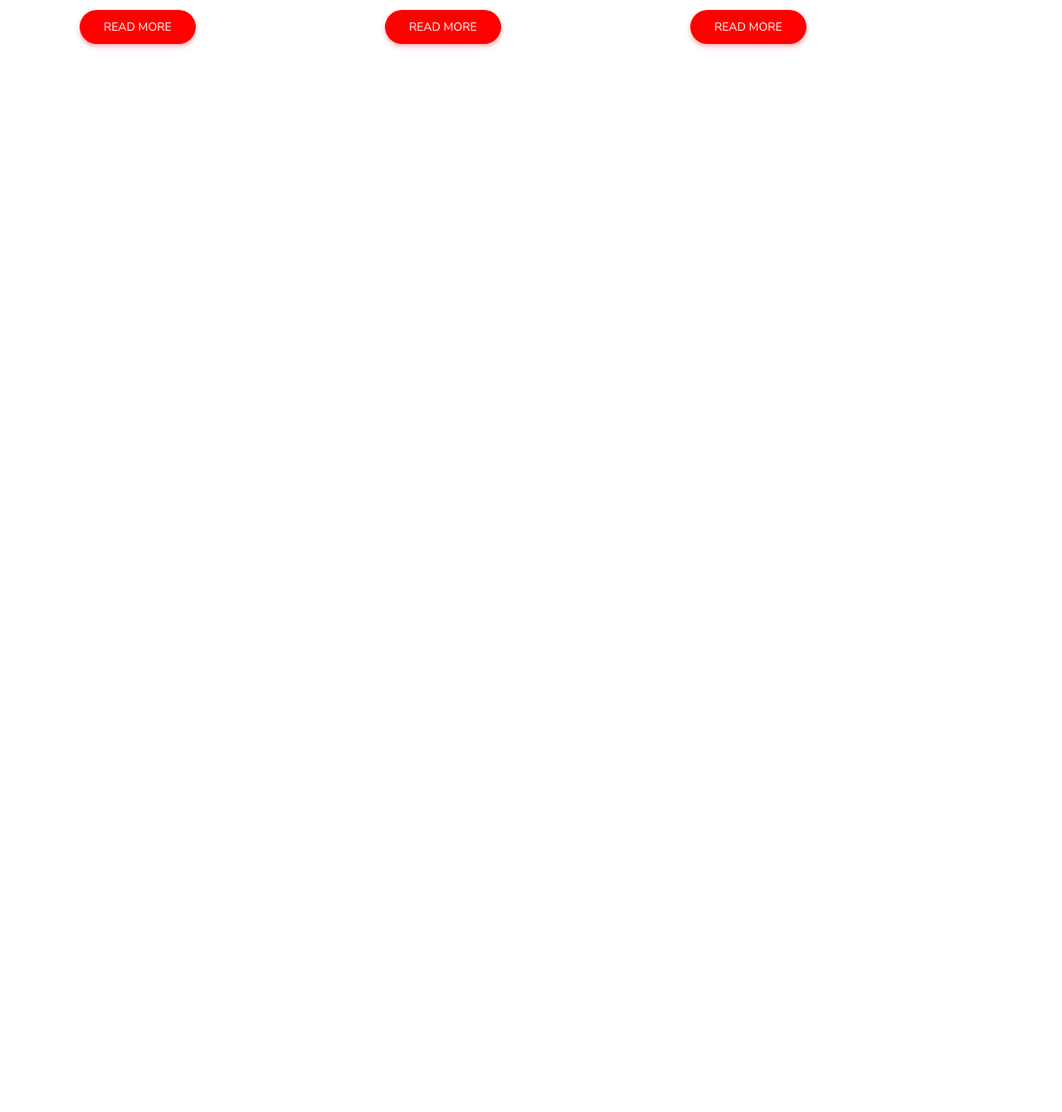
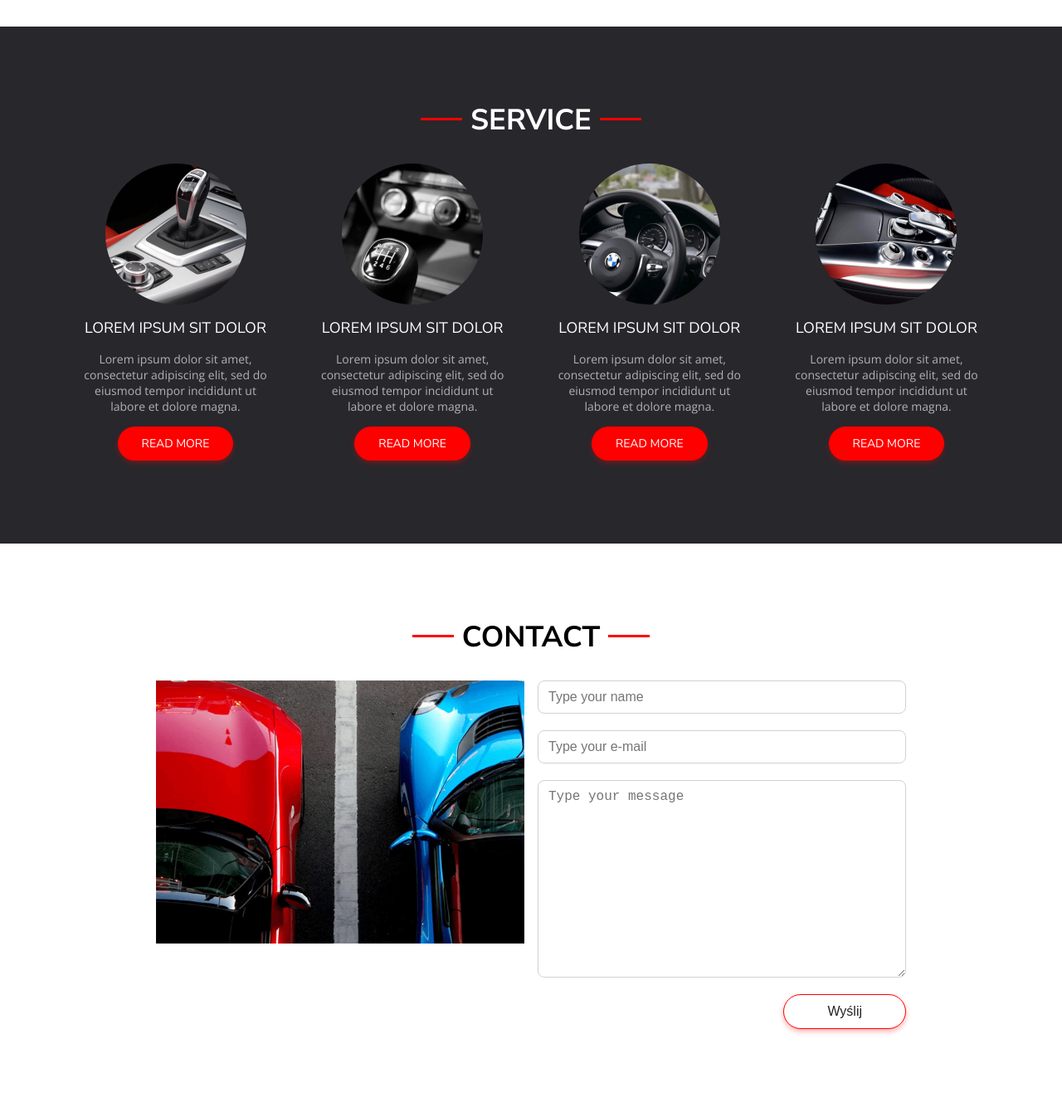
Before and after one commit to slavojanowski/carsharing, a plain HTML site: page 01_Car_Sharing/index.html in a window 1280 px wide. Shown: the part 1320-2660 px from the top of the page at 83% size. Before the commit the page ends 1473 px from the top, so only its background shows below. Drawn offline with nearby package versions, Linux system fonts and the light colour scheme.

Commit message:
service and contact section

```diff
--- a/01_Car_Sharing/css/style.css
+++ b/01_Car_Sharing/css/style.css
@@ -194,8 +194,9 @@ article {
 .single-article {
   width: 352px;
 }
-.single-article img {
-  max-width: 100%;
+.single-article img,
+.single-service img {
+  width: 170px;
 }
 .post-title {
   color: #6a6a6a;
@@ -221,5 +222,80 @@ article {
   padding: 11px 29px;
   font-size: 14px;
   line-height: 19px;
-  box-shadow: 0px 3px 6px #FF00004D;
+  box-shadow: 0px 3px 6px #ff00004d;
 }
+
+.services {
+  background-color: #28272c;
+  padding-top: 95px;
+  padding-bottom: 100px;
+}
+.single-service {
+  width: 231px;
+  text-align: center;
+}
+.service-title {
+  color: #fff;
+  font-size: 18px;
+  line-height: 26px;
+  font-family: "Nunito Sans", sans-serif;
+  margin: 15px 0;
+}
+.service-excerpt {
+  color: #b2b2b2;
+  font-size: 14px;
+  line-height: 19px;
+  font-weight: 300;
+  font-family: "Open Sans", sans-serif;
+  margin-bottom: 15px;
+}
+
+.contact {
+  padding: 95px 0 100px 0;
+}
+.contact .blog-title {
+  color: #000000;
+}
+.contact-section {
+  /* width: 904px; */
+  display: flex;
+  justify-content: center;
+}
+.contact-img img {
+  max-width: 100%;
+}
+.contact-form {
+  /* background-color: grey; */
+}
+.contact-img,
+.contact-form {
+  width: 444px;
+}
+.contact-img {
+  margin-right: 8px;
+}
+.contact-form {
+  margin-left: 8px;
+}
+.contact-form .your-name,
+.contact-form .your-email,
+.contact-form textarea {
+  display: block;
+  width: 100%;
+  margin-bottom: 20px;
+  /* background: #ffffff; */
+  border: 1px solid #d1d1d1;
+  border-radius: 8px;
+  padding: 8px 12px;
+  color: #b2b2b2;
+  font-size: 16px;
+  line-height: 22px;
+}
+.submit-btn {
+  box-shadow: 0px 3px 6px #ff00004d;
+  border: 1px solid #ff0000;
+  border-radius: 40px;
+  padding: 11px 52px;
+  background-color: #fff;
+  float: right;
+}
--- a/01_Car_Sharing/index.html
+++ b/01_Car_Sharing/index.html
@@ -56,25 +56,116 @@
         <p class="lines center blog-title">BLOG</p>
         <article>
           <div class="single-article">
-                <img src="images/photo1.png" alt="image">
+            <img src="images/photo1.png" alt="image" />
             <div class="post-title">LOREM IPSUM SIT DOLOR</div>
-                <div class="post-excerpt">Lorem ipsum dolor sit amet, consectetur adipiscing elit, sed do eiusmod tempor incididunt ut labore et dolore magna aliqua.</div>
+            <div class="post-excerpt">
+              Lorem ipsum dolor sit amet, consectetur adipiscing elit, sed do
+              eiusmod tempor incididunt ut labore et dolore magna aliqua.
+            </div>
             <div class="button btn-small">READ MORE</div>
           </div>
           <div class="single-article">
-                <img src="images/photo2.png" alt="image">
+            <img src="images/photo2.png" alt="image" />
             <div class="post-title">LOREM IPSUM SIT DOLOR</div>
-                <div class="post-excerpt">Lorem ipsum dolor sit amet, consectetur adipiscing elit, sed do eiusmod tempor incididunt ut labore et dolore magna aliqua.</div>
+            <div class="post-excerpt">
+              Lorem ipsum dolor sit amet, consectetur adipiscing elit, sed do
+              eiusmod tempor incididunt ut labore et dolore magna aliqua.
+            </div>
             <div class="button btn-small">READ MORE</div>
           </div>
           <div class="single-article">
-                <img src="images/photo3.png" alt="image">
+            <img src="images/photo3.png" alt="image" />
             <div class="post-title">LOREM IPSUM SIT DOLOR</div>
-                <div class="post-excerpt">Lorem ipsum dolor sit amet, consectetur adipiscing elit, sed do eiusmod tempor incididunt ut labore et dolore magna aliqua.</div>
+            <div class="post-excerpt">
+              Lorem ipsum dolor sit amet, consectetur adipiscing elit, sed do
+              eiusmod tempor incididunt ut labore et dolore magna aliqua.
+            </div>
             <div class="button btn-small">READ MORE</div>
           </div>
         </article>
       </div>
     </section>
+
+    <section class="services">
+      <div class="container">
+        <p class="lines center blog-title">SERVICE</p>
+        <article>
+          <div class="single-service">
+            <img src="images/mini1.png" alt="image" />
+            <div class="service-title">LOREM IPSUM SIT DOLOR</div>
+            <div class="service-excerpt">
+              Lorem ipsum dolor sit amet, consectetur adipiscing elit, sed do
+              eiusmod tempor incididunt ut labore et dolore magna.
+            </div>
+            <div class="button btn-small">READ MORE</div>
+          </div>
+          <div class="single-service">
+            <img src="images/mini2.png" alt="image" />
+            <div class="service-title">LOREM IPSUM SIT DOLOR</div>
+            <div class="service-excerpt">
+              Lorem ipsum dolor sit amet, consectetur adipiscing elit, sed do
+              eiusmod tempor incididunt ut labore et dolore magna.
+            </div>
+            <div class="button btn-small">READ MORE</div>
+          </div>
+          <div class="single-service">
+            <img src="images/mini3.png" alt="image" />
+            <div class="service-title">LOREM IPSUM SIT DOLOR</div>
+            <div class="service-excerpt">
+              Lorem ipsum dolor sit amet, consectetur adipiscing elit, sed do
+              eiusmod tempor incididunt ut labore et dolore magna.
+            </div>
+            <div class="button btn-small">READ MORE</div>
+          </div>
+          <div class="single-service">
+            <img src="images/mini4.png" alt="image" />
+            <div class="service-title">LOREM IPSUM SIT DOLOR</div>
+            <div class="service-excerpt">
+              Lorem ipsum dolor sit amet, consectetur adipiscing elit, sed do
+              eiusmod tempor incididunt ut labore et dolore magna.
+            </div>
+            <div class="button btn-small">READ MORE</div>
+          </div>
+        </article>
+      </div>
+    </section>
+
+    <section class="contact">
+      <div class="container">
+        <p class="lines center blog-title">CONTACT</p>
+        <div class="contact-section">
+          <div class="contact-img">
+            <img src="images/Form Photo.png" alt="" />
+          </div>
+          <div class="contact-form">
+            <form>
+              <input
+                type="text"
+                class="your-name"
+                name="your-name"
+                placeholder="Type your name"
+              />
+
+              <input
+                type="email"
+                class="your-email"
+                name="your-email"
+                placeholder="Type your e-mail"
+              />
+
+              <textarea
+                rows="10"
+                cols="50"
+                id="content"
+                name="your-message"
+                placeholder="Type your message"
+              ></textarea>
+
+              <input class="button submit-btn" type="submit" value="Wyślij" />
+            </form>
+          </div>
+        </div>
+      </div>
+    </section>
   </body>
 </html>
```
Lines whose indentation alone changed are shown as unchanged.
